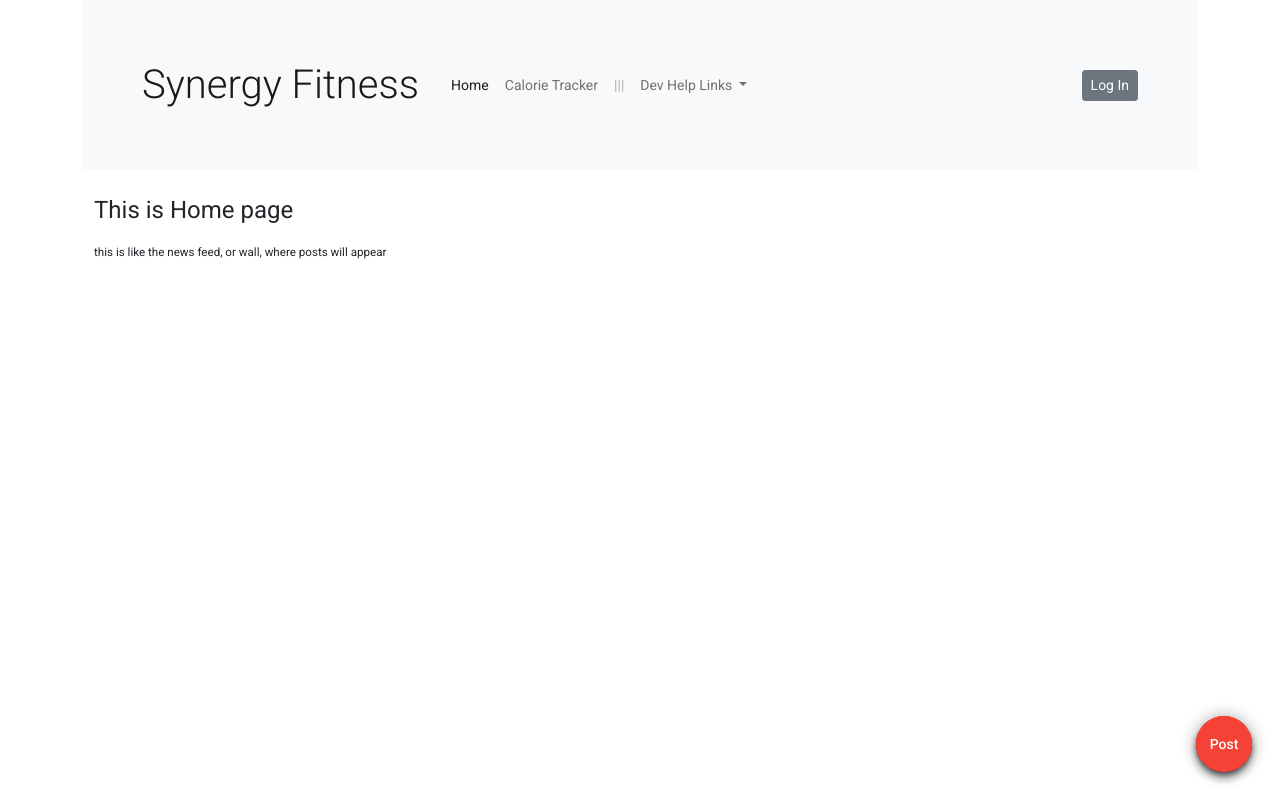
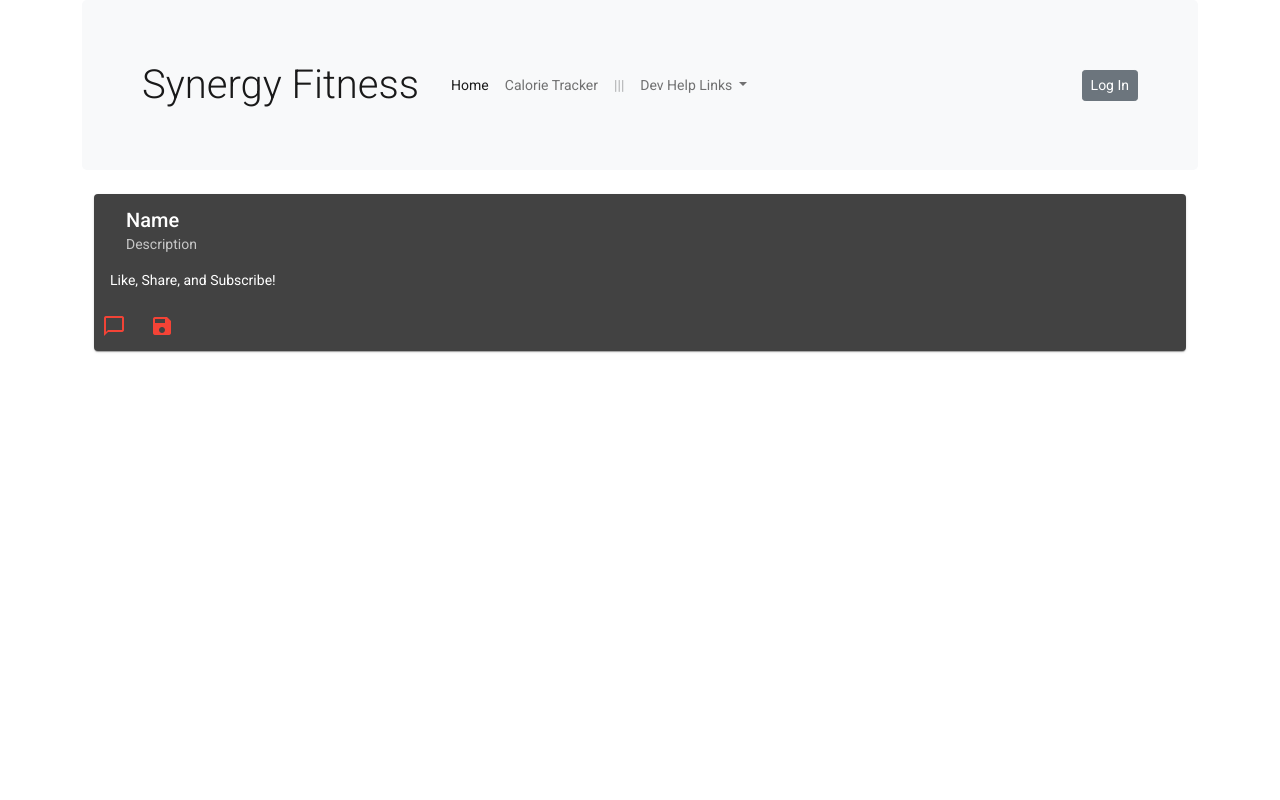
Before and after one commit to ricky23i/SynergyFitness, an Angular app in the folder synergy-fitness/: page / in a window 1280 px wide. Built offline with nearby package versions, Linux system fonts and the light colour scheme.

Commit message:
home component edits

```diff
--- a/synergy-fitness/src/app/components/home/home.component.css
+++ b/synergy-fitness/src/app/components/home/home.component.css
@@ -0,0 +1,5 @@
+.actionitem{
+    margin-left: .5em;
+    cursor: pointer;
+
+}
--- a/synergy-fitness/src/app/components/home/home.component.html
+++ b/synergy-fitness/src/app/components/home/home.component.html
@@ -1,6 +1,23 @@
-<h1>This is Home page</h1>
+<mat-card>
+    <mat-card-header>
+        <mat-card-title>Name</mat-card-title>
+        <mat-card-subtitle>Description</mat-card-subtitle>
+    </mat-card-header>
+    <!--<img mat-card-image src="C:\Users\user\Documents\Workouts\workout2.jpg">-->
+    <mat-card-content>
+        Like, Share, and Subscribe!
+    </mat-card-content>
+    <mat-card-actions>
+        <mat-icon class="action-item" color="warn">chat_bubble_outline</mat-icon>
+        <mat-icon class="action-item" color="warn">favortie_border</mat-icon>
+        <mat-icon class="action-item" color="warn">save</mat-icon>
+    </mat-card-actions>
+</mat-card>
+
+
+<!--<h1>This is Home page</h1>
 <h5>this is like the news feed, or wall, where posts will appear</h5>
 
 <app-post></app-post>
 <app-post></app-post>
-<app-post></app-post>
+<app-post></app-post>-->
--- a/synergy-fitness/src/app/components/home/home.component.ts
+++ b/synergy-fitness/src/app/components/home/home.component.ts
@@ -1,15 +1,43 @@
 import { Component, OnInit } from '@angular/core';
-
+import { MaterialModule } from 'src/app/material/material.module';
+import { PostComponent} from '../post/post.component';
+import { MatDialog } from '@angular/material/dialog';
+import { Post } from 'src/app/models/post';
+import { Person } from 'src/app/models/person';
+import { UserService } from 'src/app/services/user.service';
 @Component({
   selector: 'app-home',
   templateUrl: './home.component.html',
   styleUrls: ['./home.component.css']
 })
 export class HomeComponent implements OnInit {
+  getpost:Post;
+  user:Person;
+  message:string="";
+  posts:Post[];
 
-  constructor() { }
+  constructor(
+    private dialog: MatDialog,
+    public userServ:UserService
+    ) { }
 
   ngOnInit(): void {
+    this.userServ.checkLogin().then(resp => {
+      this.user=this.userServ.loggedInUser;
+      console.log(this.user);
+    });
+
+    this.getPosts();
   }
 
+  async getPosts(){
+    if(this.userServ.loggedInUser){
+        this.posts = await this.userServ.getPosts();
+        this.message="Retreieved posts";
+        console.log(this.posts);
+
+    }
+  }
+
+
 }
--- a/synergy-fitness/src/app/components/post/post.component.html
+++ b/synergy-fitness/src/app/components/post/post.component.html
@@ -1,2 +1,3 @@
-  <button (click)="onCreatePostClick()"
+<app-home></app-home>
+<button (click)="onCreatePostClick()"
    mat-fab color="warn"  id="post-button">Post</button>
--- a/synergy-fitness/src/app/models/person.ts
+++ b/synergy-fitness/src/app/models/person.ts
@@ -15,6 +15,5 @@ constructor(
     public signincounter:number,
     public calorieTracker:CalorieTracker,
     public lastsignindate:Date,
-    public post:Post
 ){}
 }
--- a/synergy-fitness/src/app/services/user.service.ts
+++ b/synergy-fitness/src/app/services/user.service.ts
@@ -2,6 +2,7 @@ import { Injectable } from '@angular/core';
 import { AboutMe } from '../models/about-me';
 import { Media } from '../models/media';
 import { Person } from '../models/person';
+import { Post } from '../models/post';
 import { UrlService } from './url.service';
 
 @Injectable({
@@ -70,4 +71,21 @@ export class UserService {
     }
     else return false;
   }
+
+  async addPost(post:Post): Promise<Post> {
+    let resp = await fetch(this.url.url + 'posts', {method:'POST',body:JSON.stringify(post),
+    headers:this.regHeaders});
+  if (resp.status===200 || resp.status===201) {
+    return resp.json();
+    }
+    else return null;
+  }
+
+  async getPosts(): Promise<Post[]> {
+    let resp = await fetch(this.url.url + 'posts');
+    if (resp.status===200 || resp.status===201){
+      return resp.json();
+    }
+    else return null;
+  }
 }
--- a/synergy-fitness/src/app/tools/create-post/create-post.component.ts
+++ b/synergy-fitness/src/app/tools/create-post/create-post.component.ts
@@ -42,12 +42,10 @@ user:Person;
 
 async addPost(){
     if(this.userServ.loggedInUser){
-        this.newpost=this.user.post;
-        this.newpost.postId=this.user.post.postId;
-        this.newpost.postData=this.newpost.postData + ":" + (<HTMLInputElement>document.getElementById("wrkout")).value;
-        this.user.newpost.postData=this.newpost;
+        this.newpost.postUser=this.user;
+        this.newpost.postData= (<HTMLInputElement>document.getElementById("wrkout")).value;
         console.log(this.newpost.postData);
-        let success = await this.userServ.updateUser(this.user);
+        let success = await this.userServ.addPost(this.newpost);
         this.message="Post Uploaded";
     }
 
```
